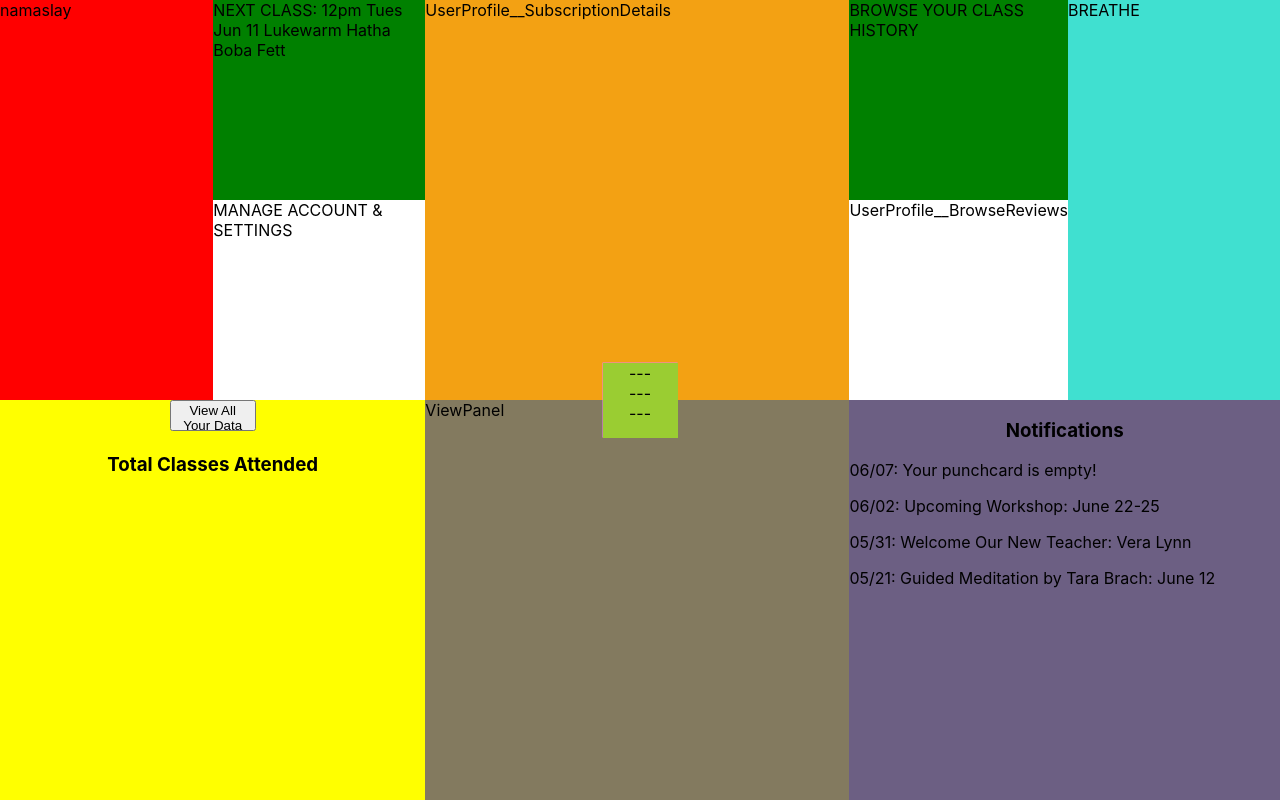
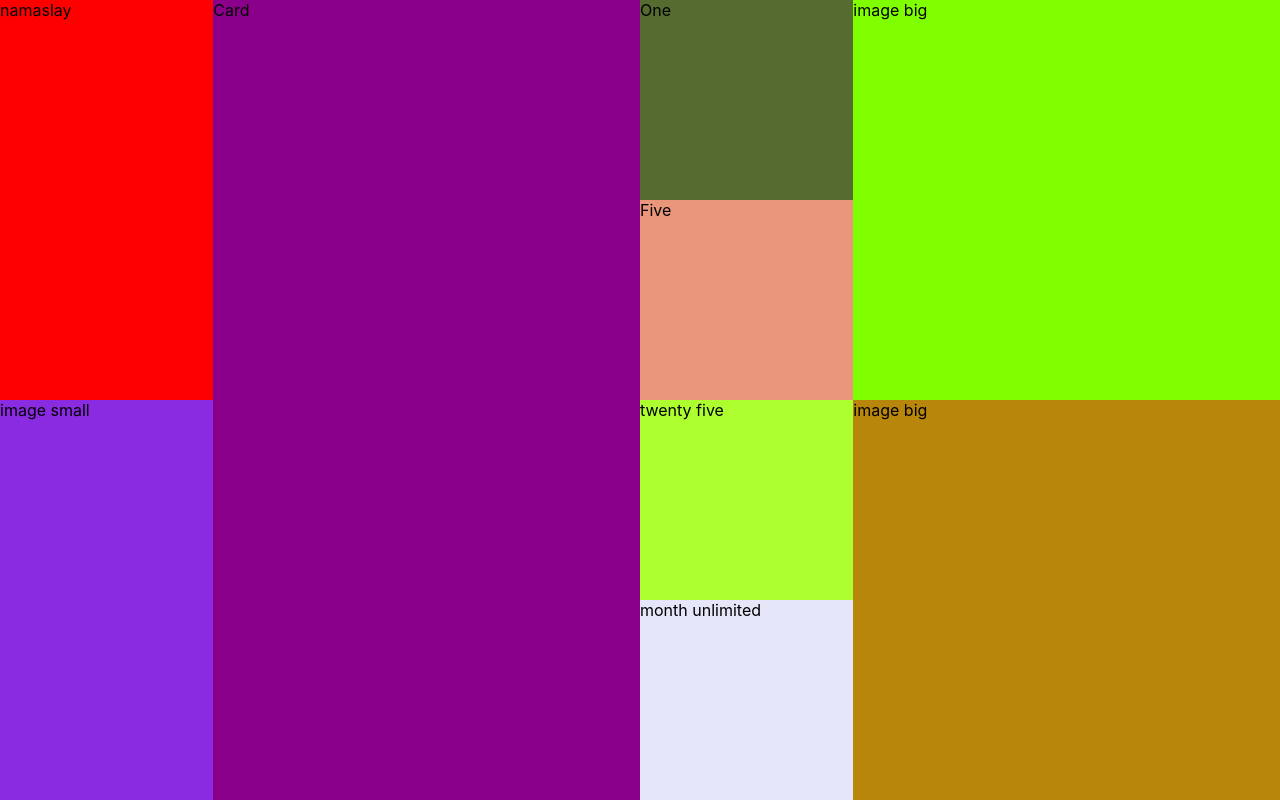
Before and after one commit to Heisey/namaslay, a React (Create React App) app: page / in a window 1280 px wide. Built offline with nearby package versions, Linux system fonts and the light colour scheme.

Commit message:
finished base layout

```diff
--- a/src/App.tsx
+++ b/src/App.tsx
@@ -1,16 +1,19 @@
 import React from 'react';
 
 import Landing from './pages/Landing/Landing'
+import PunchCard from './pages/PunchCard/PunchCard'
 import Schedule from './pages/Schedule/Schedule'
 import UserProfile from './pages/UserProfile/UserProfile'
+
 
 
 function App() {
   return (
     <div className="App">
       {/* <Landing /> */}
+      <PunchCard />
       {/* <Schedule /> */}
-      <UserProfile />
+      {/* <UserProfile /> */}
     </div>
   );
 }
--- /dev/null
+++ b/src/pages/PunchCard/PunchCard.scss
@@ -0,0 +1,91 @@
+.PunchCard {
+  background-color: powderblue;
+  height: 100vh;
+  width: 100vw;
+  display: grid;
+  grid-template-columns: 1fr 2fr 1fr 2fr;
+  grid-template-rows: 1fr 1fr 1fr 1fr;
+
+  &__namaslay {
+    background-color: red;
+    width: 100%;
+    height: 100%;
+    grid-row-start: 1;
+    grid-row-end: 3;
+    grid-column-start: 1;
+    grid-column-end: 2;
+  }
+
+  &__image {
+    width: 100%;
+    height: 100%;
+
+    &--small {
+      background-color: blueviolet;
+      grid-row-start: 3;
+      grid-row-end: 5;
+      grid-column-start: 1;
+      grid-column-end: 2;
+    }
+
+    &--bigOne {
+      background-color: chartreuse;
+      grid-row-start: 1;
+      grid-row-end: 3;
+      grid-column-start: 4;
+      grid-column-end: 5;
+    }
+
+    &--bigTwo {
+      background-color: darkgoldenrod;
+      grid-row-start: 3;
+      grid-row-end: 5;
+      grid-column-start: 4;
+      grid-column-end: 5;
+    }
+  }
+
+  &__card {
+    background-color: darkmagenta;
+    grid-row-start: 1;
+    grid-row-end: 5;
+    grid-column-start: 2;
+    grid-column-end: 3;
+  }
+
+  &__singleClass {
+    background-color: darkolivegreen;
+    grid-row-start: 1;
+    grid-row-end: 2;
+    grid-column-start: 3;
+    grid-column-end: 4;
+  }
+
+  &__fiveClasses {
+    background-color: darksalmon;
+    grid-row-start: 2;
+    grid-row-end: 3;
+    grid-column-start: 3;
+    grid-column-end: 4;
+  }
+
+  &__twentyFiveClasses {
+    background-color: greenyellow;
+    grid-row-start: 3;
+    grid-row-end: 4;
+    grid-column-start: 3;
+    grid-column-end: 4;
+  }
+
+  &__monthUnlimited {
+    background-color: lavender;
+    grid-row-start: 4;
+    grid-row-end: 5;
+    grid-column-start: 3;
+    grid-column-end: 4;
+  }
+
+  &__monthUnlimited {
+
+  }
+}
--- /dev/null
+++ b/src/pages/PunchCard/PunchCard.tsx
@@ -0,0 +1,22 @@
+import React from 'react';
+
+import './PunchCard.scss';
+
+const PunchCard: React.FC = () => {
+
+  return (
+    <div className="PunchCard">
+      <div className="PunchCard__namaslay">namaslay</div>
+      <div className="PunchCard__image--small">image small</div>
+      <div className="PunchCard__image--bigOne">image big</div>
+      <div className="PunchCard__image--bigTwo">image big</div>
+      <div className="PunchCard__card">Card</div>
+      <div className="PunchCard__singleClass">One</div>
+      <div className="PunchCard__fiveClasses">Five</div>
+      <div className="PunchCard__twentyFiveClasses">twenty five</div>
+      <div className="PunchCard__monthUnlimited">month unlimited</div>
+    </div>
+  )
+}
+
+export default PunchCard
```
